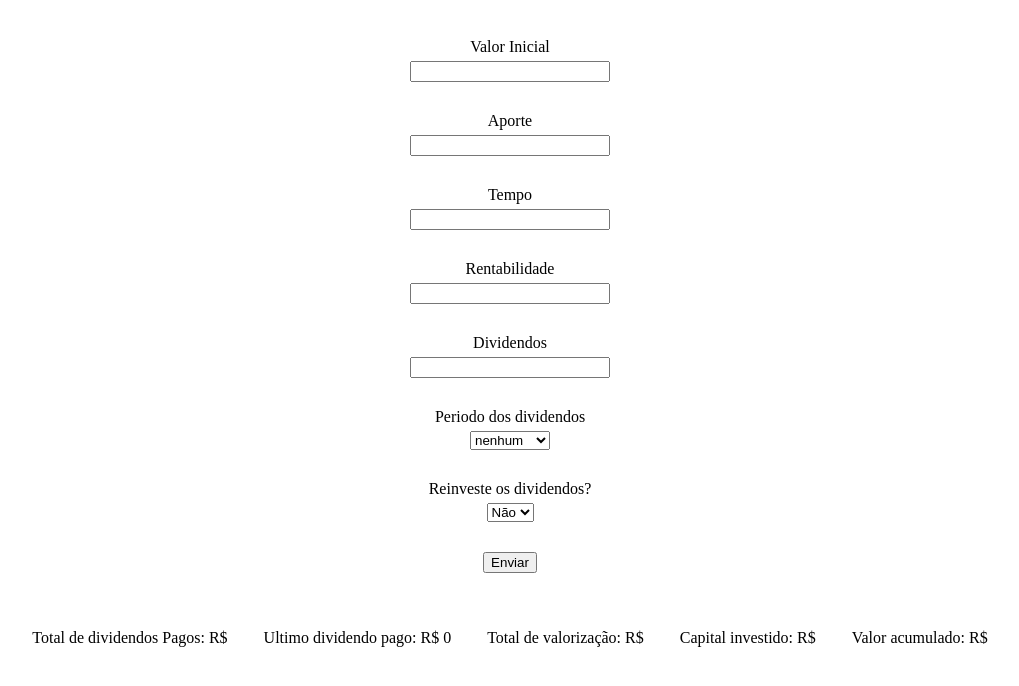
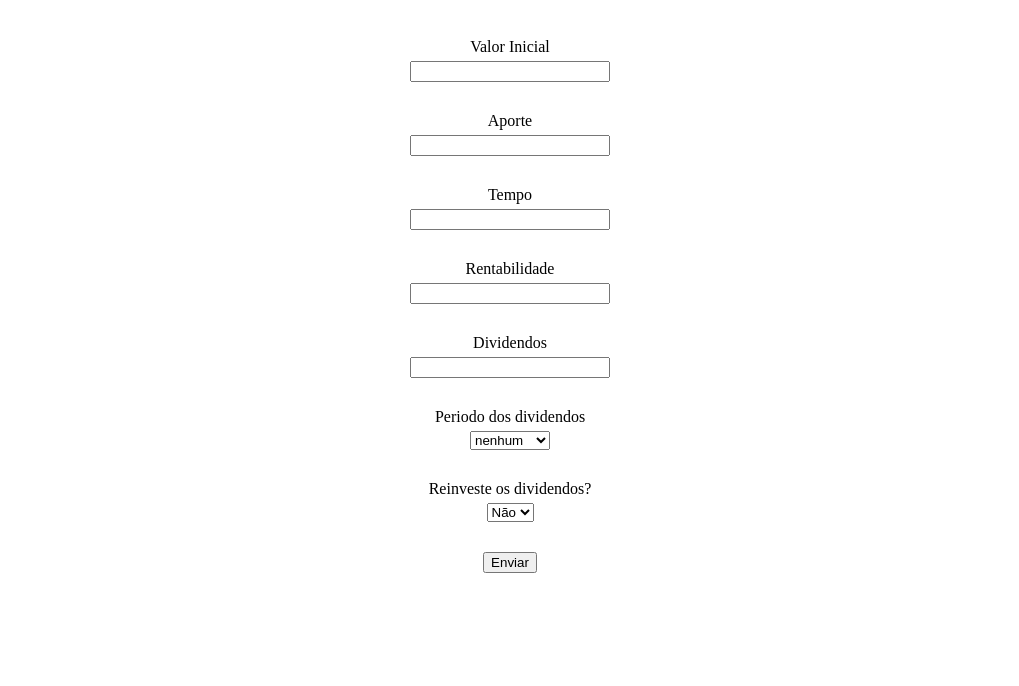
Before and after one commit to Matheus-Moura26/calculadoraFinanceira, a React (Create React App) app: page / in a window 1280 px wide. Shown: the top 686 px of the page, without its empty margins (130-1149 px from the left). Built offline with nearby package versions, Linux system fonts and the light colour scheme.

Commit message:
Resolvendo ternário condicional de renderização

```diff
--- a/src/App.js
+++ b/src/App.js
@@ -214,14 +214,14 @@ function App() {
       <button  onClick={() => handleSubmit()}>Enviar</button>
 
 
-      { dividendosPagos? (
+      { dividendosPagos[contador]? (
         <div className="calculadora-resumo-card">
         <p>Total de dividendos Pagos: R$ {dividendosPagos[contador]}</p>
         <p>Ultimo dividendo pago: R$ {ultimoDividendoPago}</p>
         <p>Total de valorização: R$ {jurosPagos[contador]}</p>
         <p>Capital investido: R$ {valorInvestido[contador]}</p>
         <p>Valor acumulado: R$ {valorAcumulado[contador]}</p>
-      </div>) : null}
+      </div>) : console.log("Não aconteceu")}
 
     </div>
   );
```
